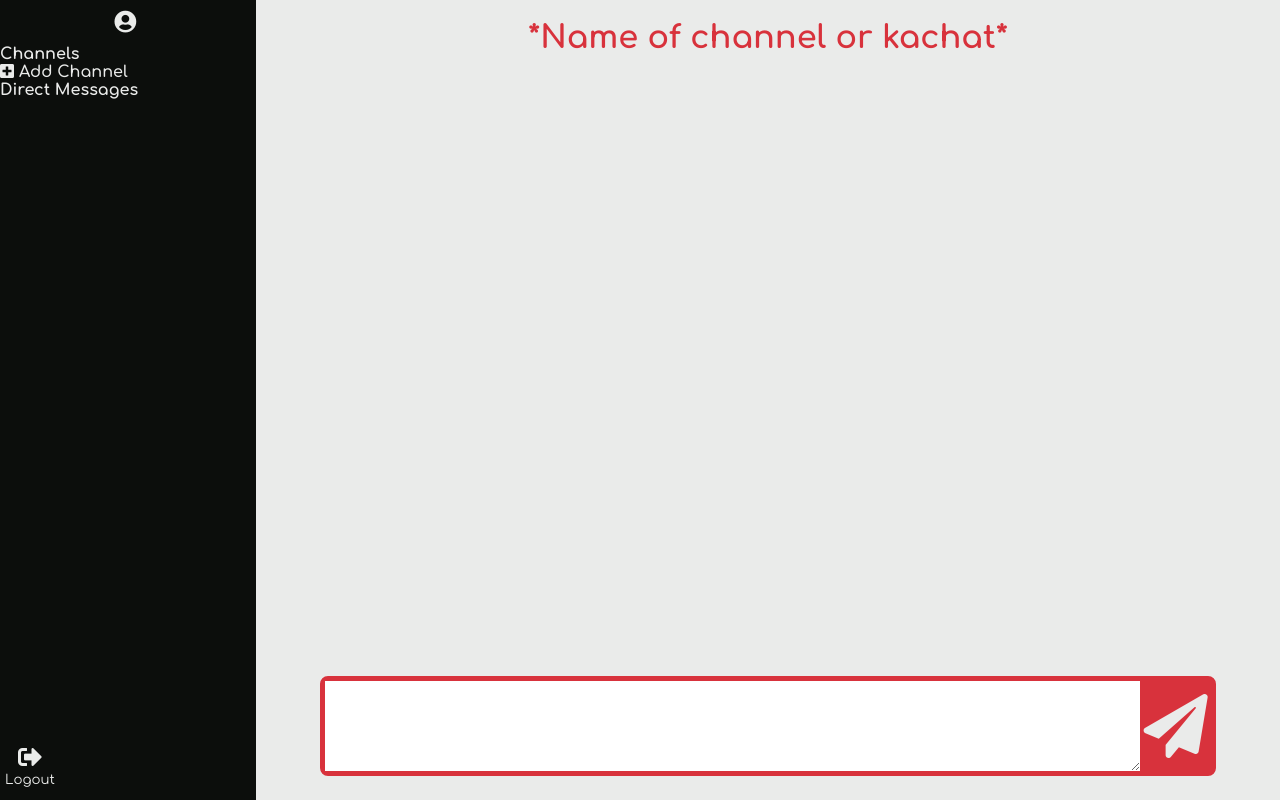
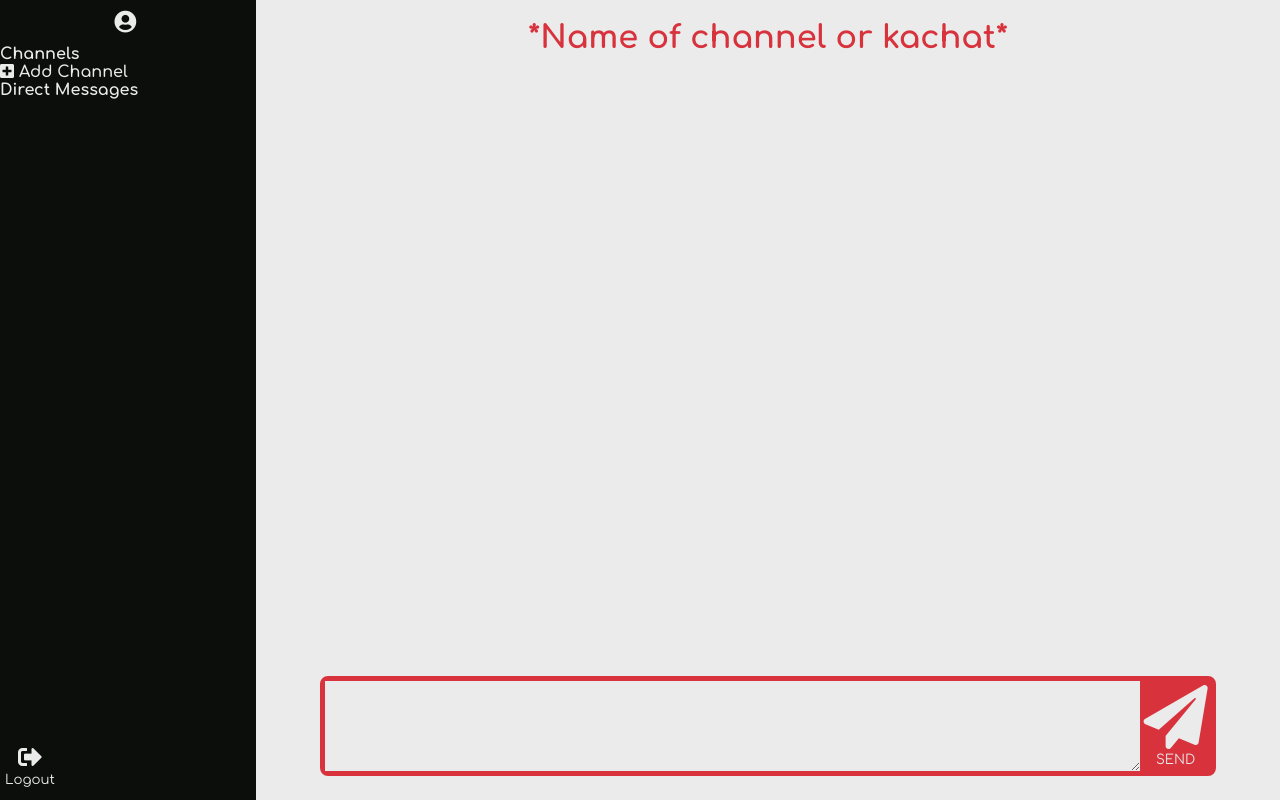
Before and after one commit to jeinieldjs/messaging-app, a React (Create React App) app: page / in a window 1280 px wide. Built offline with nearby package versions, Linux system fonts and the light colour scheme.

Commit message:
Changes bg color of text area + adds 'send' on the send button.

```diff
--- a/src/App.css
+++ b/src/App.css
@@ -187,6 +187,7 @@ body {
   padding:5px;
   border: none;
   font-weight: 800;
+  background-color: #eaebea;
 
 }
 .chat-input:focus{
@@ -196,6 +197,12 @@ body {
   background-color:#d8323c;
   width: 8%;
   border: none;
+  display:flex;
+  flex-direction: column;
+  align-items: center;
+  justify-content: space-around;
+  padding:2px;
+  color: #eaebea;
 }
 #submit-chat i{
  font-size: 4rem;
--- a/src/components/ChatField.jsx
+++ b/src/components/ChatField.jsx
@@ -17,7 +17,7 @@ const ChatField = () => {
             <ChatTitle />
             <div className='text-field'>
                 <textarea className='chat-input' rows='5' cols='50'> </textarea>
-                <button id='submit-chat'><i className="fas fa-paper-plane" style={{color: '#eaebea'}}></i></button>
+                <button id='submit-chat'><i className="fas fa-paper-plane" style={{color: '#eaebea'}}></i>SEND</button>
             </div>
         </>
     )
```
